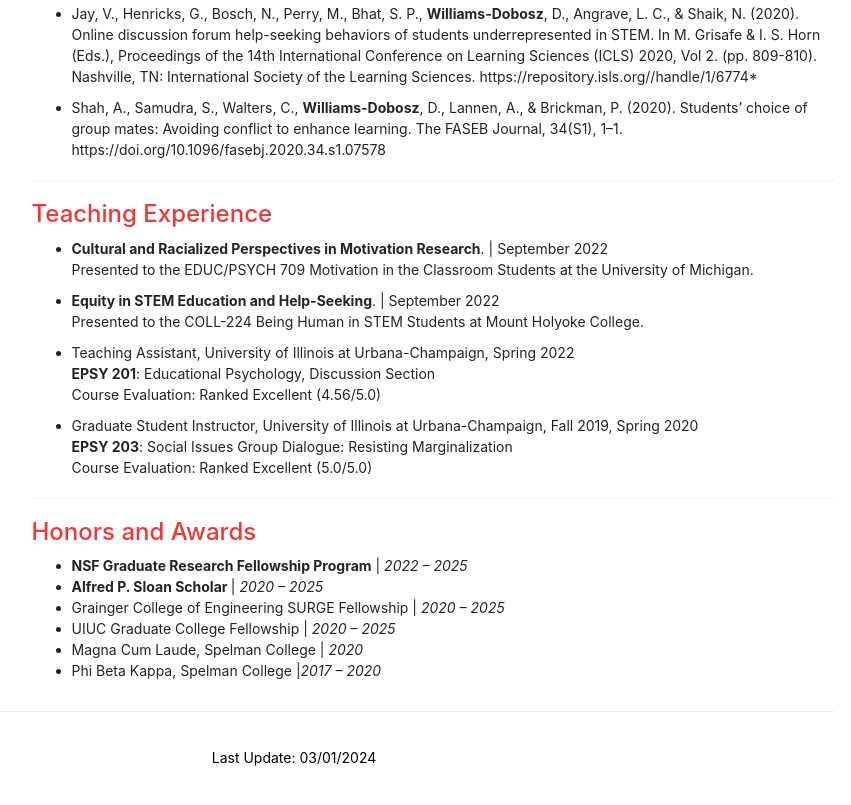
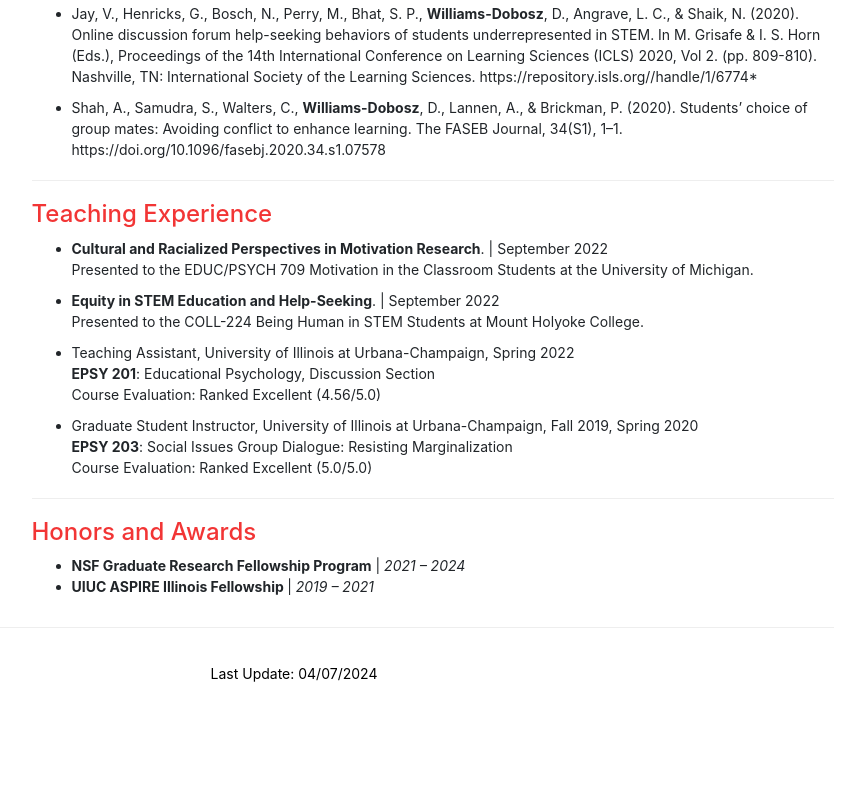
Before and after one commit to DestinysWD/DestinysWD.github.io, a website: page index.html in a window 1280 px wide. Shown: the part 1216-2021 px from the top of the page, without its empty margins (346-1197 px from the left). After the commit the page ends 1975 px from the top, so only its background shows below. Drawn offline with nearby package versions, Linux system fonts and the light colour scheme.

Commit message:
fix honors

```diff
--- a/index.html
+++ b/index.html
@@ -351,13 +351,9 @@
                 <section id="honors">
                 <h3>Honors and Awards</h3>
                 <ul>
-                    <li><strong>NSF Graduate Research Fellowship Program</strong> |  <i>2022 – 2025</i>  </li>
-                    <li><strong>Alfred P. Sloan Scholar </strong> |  <i>2020 – 2025</i>  </li>
-                    <li>Grainger College of Engineering SURGE Fellowship | <i>2020 – 2025</i></li>
-                    <li>UIUC Graduate College Fellowship | <i>2020 – 2025</i></li>
-                    <li>Magna Cum Laude, Spelman College | <i>2020</i></li>
-                    <li>Phi Beta Kappa, Spelman College  |<i>2017 – 2020</i></li>
-
+                    <li><strong>NSF Graduate Research Fellowship Program</strong> |  <i>2021 – 2024</i>  </li>
+                    <li><strong>UIUC ASPIRE Illinois Fellowship  </strong> |  <i>2019 – 2021</i>  </li>
+                    <!--<li>Grainger College of Engineering SURGE Fellowship | <i>2020 – 2025</i></li>-->
 
                 </ul>
                 </section>
@@ -366,7 +362,7 @@
         </div>
         <hr>
         <footer class="container-fluid text-center">
-        <p>Last Update: 03/01/2024</p>
+        <p>Last Update: 04/07/2024</p>
         </footer>
     </div>
   </div>
```
